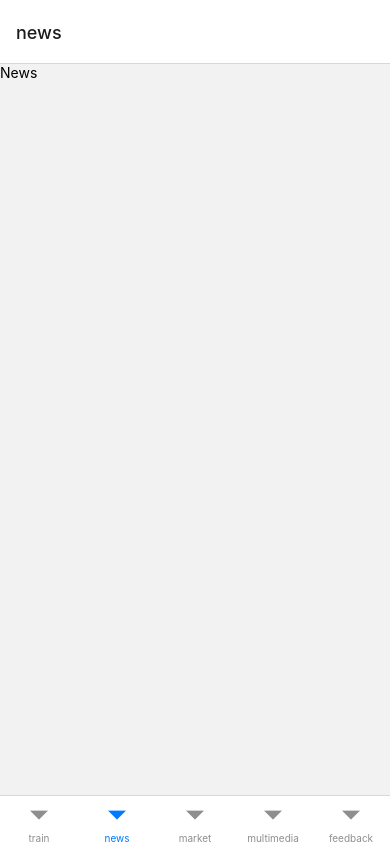
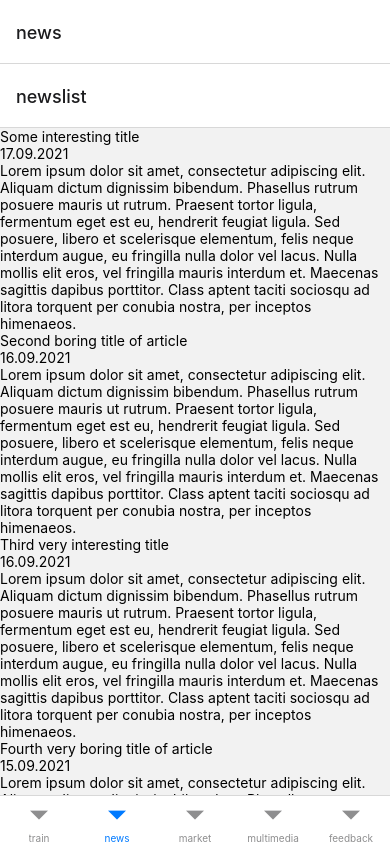
Before and after one commit to v1vaGIT/winrepo, a React Native app in the folder client/: screen /news in a window 390 px wide. Built offline with nearby package versions, Linux system fonts and the light colour scheme.

Commit message:
Добавил макет новостей

```diff
--- /dev/null
+++ b/client/data/news_data.js
@@ -0,0 +1,32 @@
+export const news_data = [
+  {
+    id: '001',
+    title: 'Some interesting title',
+    text: 'Lorem ipsum dolor sit amet, consectetur adipiscing elit. Aliquam dictum dignissim bibendum. Phasellus rutrum posuere mauris ut rutrum. Praesent tortor ligula, fermentum eget est eu, hendrerit feugiat ligula. Sed posuere, libero et scelerisque elementum, felis neque interdum augue, eu fringilla nulla dolor vel lacus. Nulla mollis elit eros, vel fringilla mauris interdum et. Maecenas sagittis dapibus porttitor. Class aptent taciti sociosqu ad litora torquent per conubia nostra, per inceptos himenaeos.',
+    date: '17.09.2021'
+  },
+  {
+    id: '002',
+    title: 'Second boring title of article',
+    text: 'Lorem ipsum dolor sit amet, consectetur adipiscing elit. Aliquam dictum dignissim bibendum. Phasellus rutrum posuere mauris ut rutrum. Praesent tortor ligula, fermentum eget est eu, hendrerit feugiat ligula. Sed posuere, libero et scelerisque elementum, felis neque interdum augue, eu fringilla nulla dolor vel lacus. Nulla mollis elit eros, vel fringilla mauris interdum et. Maecenas sagittis dapibus porttitor. Class aptent taciti sociosqu ad litora torquent per conubia nostra, per inceptos himenaeos.',
+    date: '16.09.2021'
+  },
+  {
+    id: '003',
+    title: 'Third very interesting title',
+    text: 'Lorem ipsum dolor sit amet, consectetur adipiscing elit. Aliquam dictum dignissim bibendum. Phasellus rutrum posuere mauris ut rutrum. Praesent tortor ligula, fermentum eget est eu, hendrerit feugiat ligula. Sed posuere, libero et scelerisque elementum, felis neque interdum augue, eu fringilla nulla dolor vel lacus. Nulla mollis elit eros, vel fringilla mauris interdum et. Maecenas sagittis dapibus porttitor. Class aptent taciti sociosqu ad litora torquent per conubia nostra, per inceptos himenaeos.',
+    date: '16.09.2021'
+  },
+  {
+    id: '004',
+    title: 'Fourth very boring title of article',
+    text: 'Lorem ipsum dolor sit amet, consectetur adipiscing elit. Aliquam dictum dignissim bibendum. Phasellus rutrum posuere mauris ut rutrum. Praesent tortor ligula, fermentum eget est eu, hendrerit feugiat ligula. Sed posuere, libero et scelerisque elementum, felis neque interdum augue, eu fringilla nulla dolor vel lacus. Nulla mollis elit eros, vel fringilla mauris interdum et. Maecenas sagittis dapibus porttitor. Class aptent taciti sociosqu ad litora torquent per conubia nostra, per inceptos himenaeos.',
+    date: '15.09.2021'
+  },
+  {
+    id: '005',
+    title: 'Fifth title from another article',
+    text: 'Lorem ipsum dolor sit amet, consectetur adipiscing elit. Aliquam dictum dignissim bibendum. Phasellus rutrum posuere mauris ut rutrum. Praesent tortor ligula, fermentum eget est eu, hendrerit feugiat ligula. Sed posuere, libero et scelerisque elementum, felis neque interdum augue, eu fringilla nulla dolor vel lacus. Nulla mollis elit eros, vel fringilla mauris interdum et. Maecenas sagittis dapibus porttitor. Class aptent taciti sociosqu ad litora torquent per conubia nostra, per inceptos himenaeos.',
+    date: '14.09.2021'
+  }
+]
--- a/client/screens/Tabs/News.js
+++ /dev/null
@@ -1,10 +0,0 @@
-import React from "react";
-import { View, Text } from 'react-native';
-
-export const News = () => {
-  return (
-    <View>
-      <Text>News</Text>
-    </View>
-  )
-}
--- /dev/null
+++ b/client/screens/Tabs/NewsStack.js
@@ -0,0 +1,51 @@
+import { createNativeStackNavigator } from "@react-navigation/native-stack";
+import React from "react";
+import { View, Text, FlatList, StyleSheet, TouchableOpacity } from 'react-native';
+import { news_data } from "../../data/news_data";
+
+const Article = ({ route }) => {
+  const { id } = route.params
+  const article = news_data.find(item => item.id === id)
+  return (
+    <Text>{article.title}</Text>
+  )
+}
+
+const NewsList = ({ navigation }) => {
+  const renderItem = ({ item }) => {
+    return (
+      <TouchableOpacity onPress={() => navigation.navigate('article', {
+        id: item.id
+      })}
+      style={{ overflow: 'hidden'}}
+      >
+        <View>
+          <Text>{item.title}</Text>
+          <Text>{item.date}</Text>
+        </View>
+        <Text>{item.text}</Text>
+      </TouchableOpacity>
+    )
+  }
+
+  return (
+    <View>
+      <FlatList
+        data={news_data}
+        renderItem={renderItem}
+        keyExtractor={(item) => item.id}
+      />
+    </View>
+  )
+}
+
+const NewsStack = createNativeStackNavigator()
+
+export const News = () => {
+  return(
+    <NewsStack.Navigator>
+      <NewsStack.Screen name='newslist' component={NewsList} />
+      <NewsStack.Screen name='article' component={Article} options={{headerShown: false}}/>
+    </NewsStack.Navigator>
+  )
+}
--- a/client/screens/TabsScreens.js
+++ b/client/screens/TabsScreens.js
@@ -4,7 +4,7 @@ import { View, Text } from 'react-native'
 import { Feedback } from "./Tabs/Feedback";
 import { MarketnCart } from "./Tabs/MarketnCart";
 import { Multimedia } from "./Tabs/Multimedia";
-import { News } from "./Tabs/News";
+import { News } from "./Tabs/NewsStack";
 import { Train } from "./Tabs/Train";
 
 const Tabs = createBottomTabNavigator()
```
